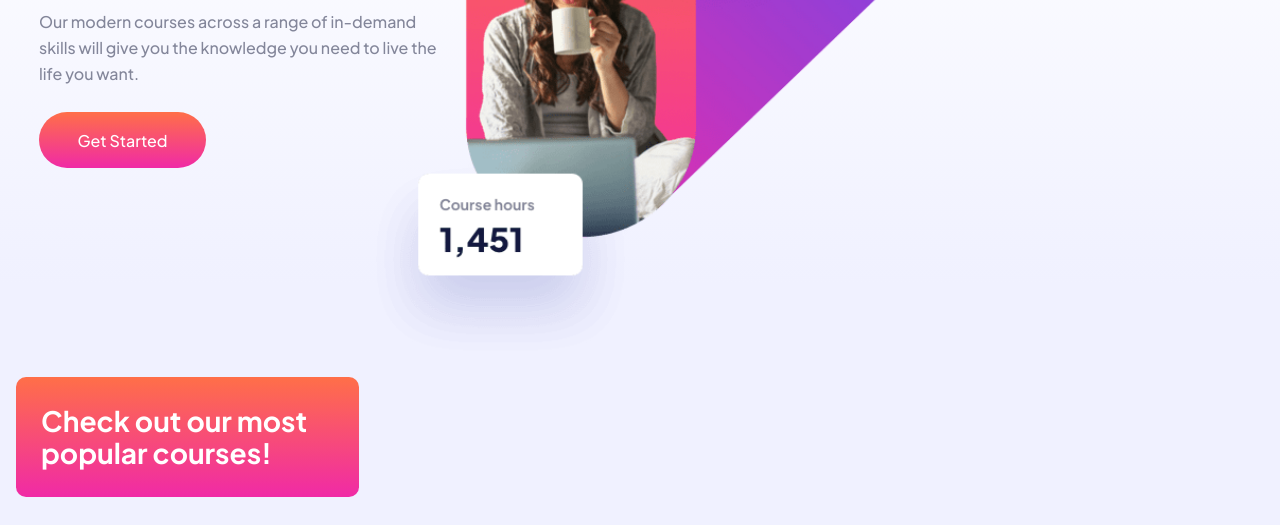
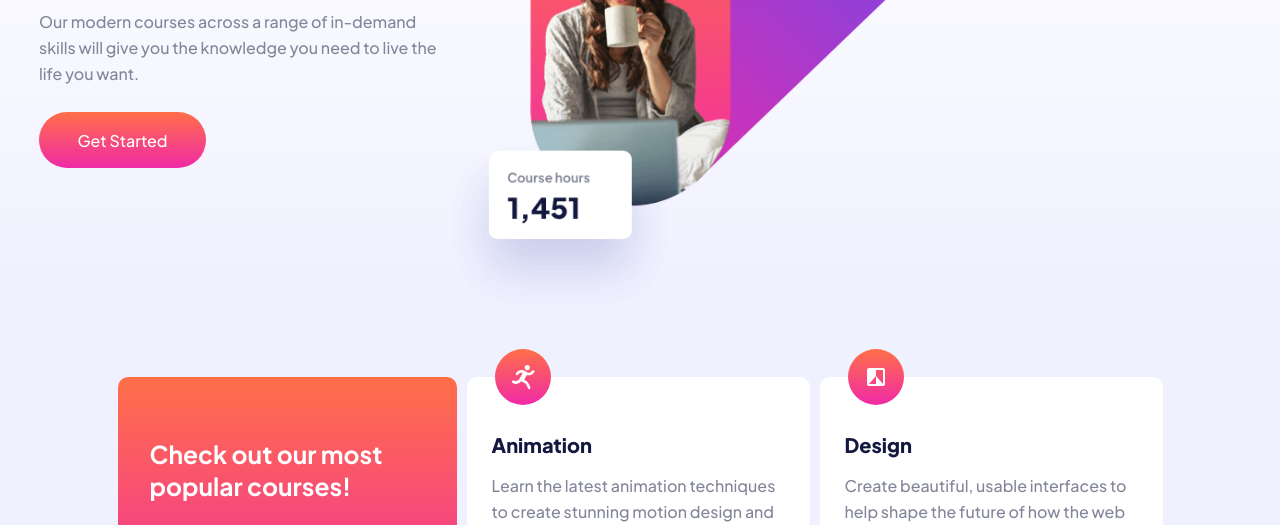
Before and after one commit to rjcrowderschaefer/fm-skilled-elearning-landing-page, a plain HTML site: page index.html in a window 1280 px wide. Shown: the part 275-800 px from the top of the page. Drawn offline with Linux system fonts and the light colour scheme.

Commit message:
Update tablet aside layout spacing

```diff
--- a/style.css
+++ b/style.css
@@ -267,26 +267,19 @@ h4 {
     }
 
     .image-hero-tablet {
-        display: inline-block;
+        display: inline;
         width: 641px;
         height: 640px;
-        /* top: -120px;
-        right: -270px; */
-        transform: scale(1.15);
-        /* margin-left: 200px; */
-        /* padding-bottom: 100px; */
-        margin-top: -120px;
-        margin-left: -30px;
+        /* transform: scale(1.15); */
+        margin: -120px -30px 0 0;
+        z-index: 1;
     }
 
     .aside-container-left {
-        margin-top: 85px;
-        margin-right: 0px;
-        margin-bottom: 0;
-        margin-left: 39px;
+        margin: 85px 0 0 39px;
         height: auto;
+        z-index: 2;
     }
-
 
     h1 {
         width: 350px;
@@ -296,10 +289,36 @@ h4 {
     .desc-aside {
         width: 400px;
         margin: 0 0 25px 0;
+        z-index: 1;
     }
 
     .btn-aside {
         margin: 0;
     }
 
+    #pageContent {
+        flex-direction: row;
+        flex-wrap: wrap;
+        justify-content: center;
+        column-gap: 10px;
+    }
+
+    .popular {
+        width: 339px;
+        height: 259px;
+        padding: 36px 21px 0 32px;
+        font-size: 2.1rem;
+        margin-left: 0;
+        margin-bottom: 0;
+    }
+
+    .category {
+        margin: 0 0 56px 0;
+    }
+
+    #pageFooter {
+        margin-top: 30px;
+        padding: 0 40px 0 39px
+    }
+
  }
```
